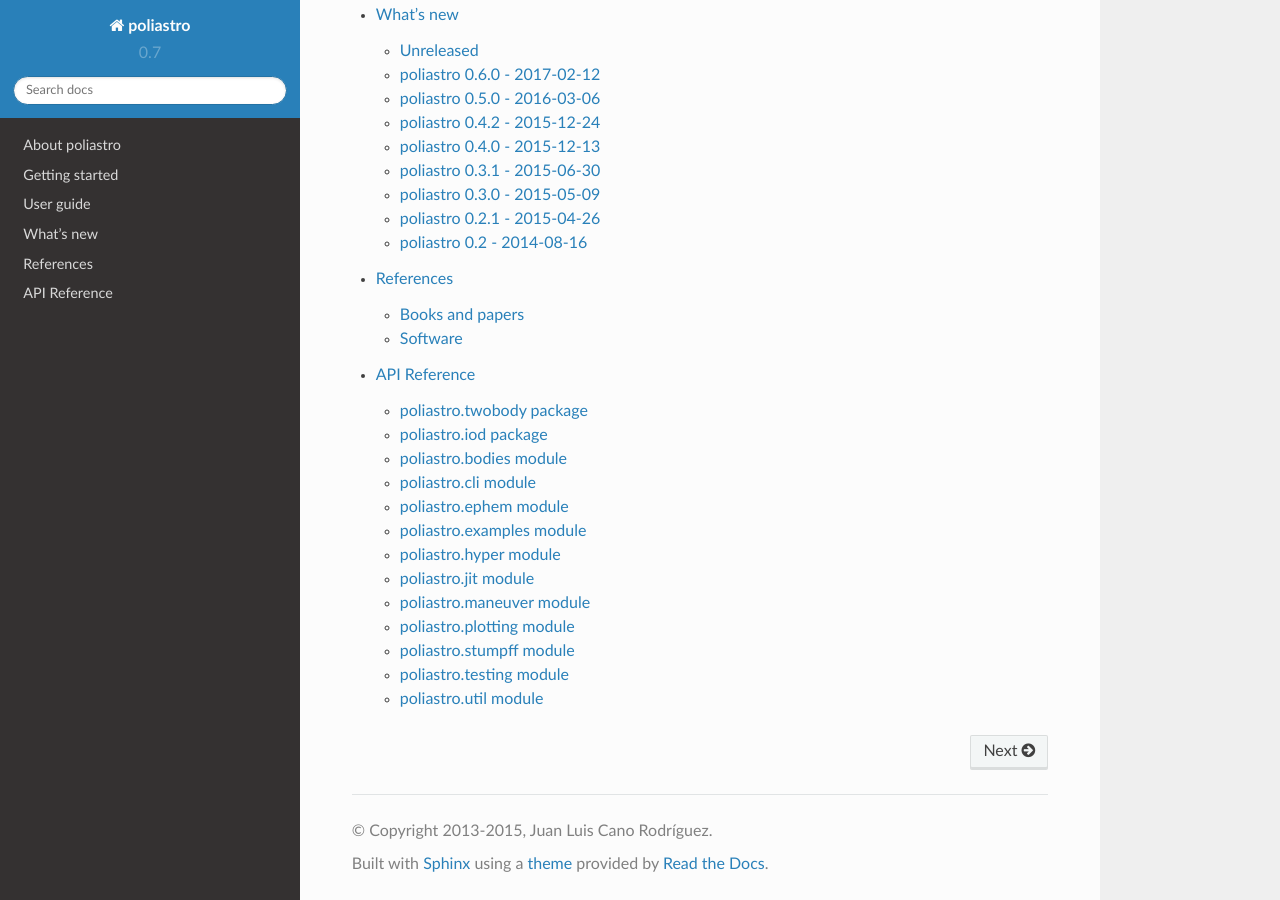
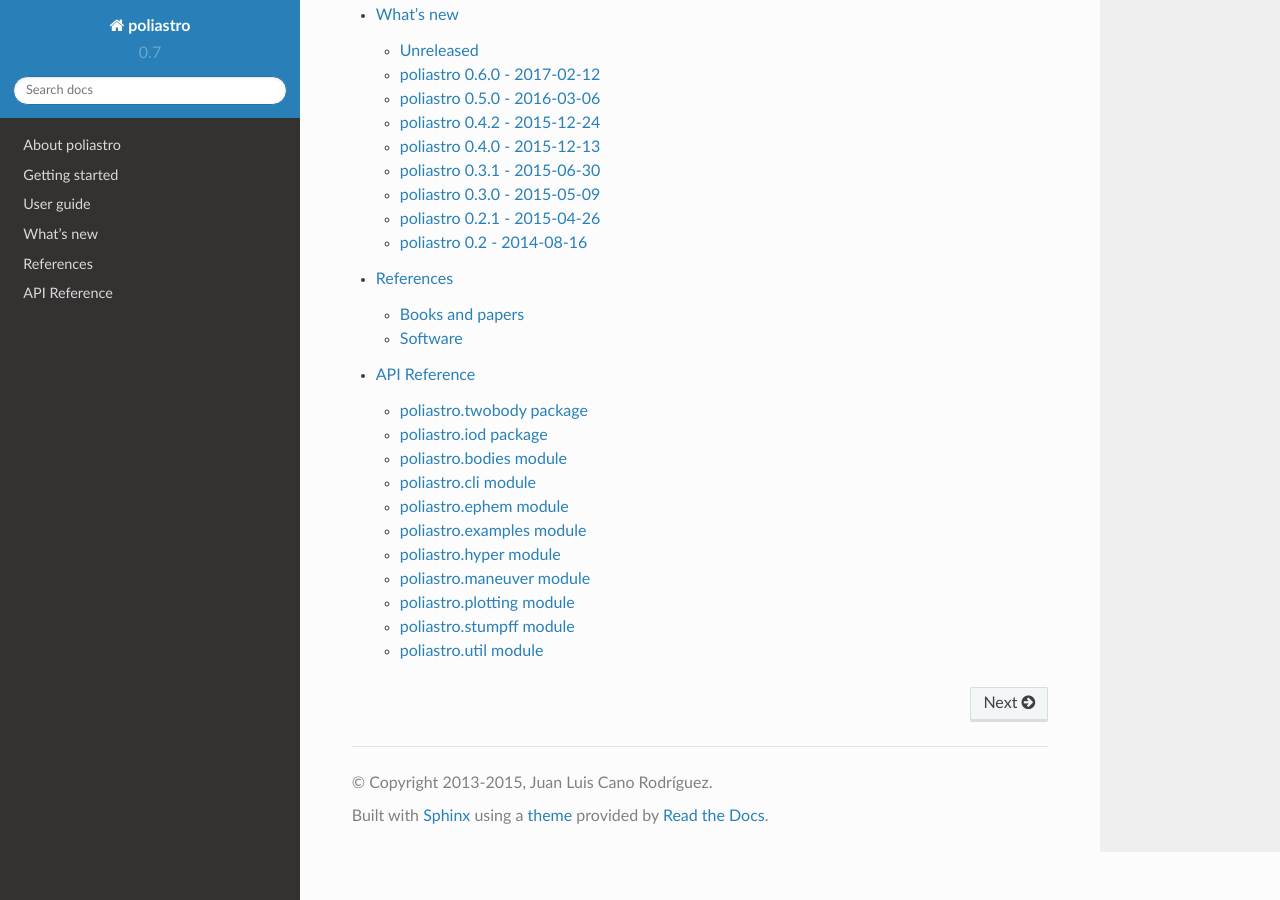
Before and after one commit to poliastro/poliastro, a Sphinx documentation site: the page built from docs/source/index.rst, in a window 1280 px wide and 900 px high, scrolled down 2310 px. Built offline with Sphinx 7.4.7 and the Read the Docs theme 2.0.0, drawn with Linux system fonts in a browser that asks for light colours.

Commit message:
Deleted development-only modules in API Reference

```diff
--- a/docs/source/api.rst
+++ b/docs/source/api.rst
@@ -97,12 +97,6 @@
 .. automodule:: poliastro.hyper
     :members:
 
-poliastro.jit module
----------------------
-
-.. automodule:: poliastro.jit
-    :members:
-
 poliastro.maneuver module
 -------------------------
 
@@ -123,12 +117,6 @@
 .. automodule:: poliastro.stumpff
     :members:
 
-poliastro.testing module
--------------------------
-
-.. automodule:: poliastro.testing
-    :members:
-
 poliastro.util module
 ---------------------
 
```
